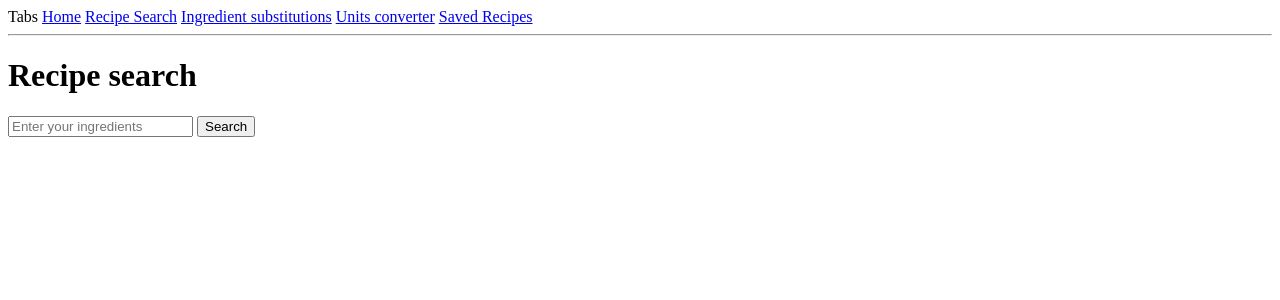
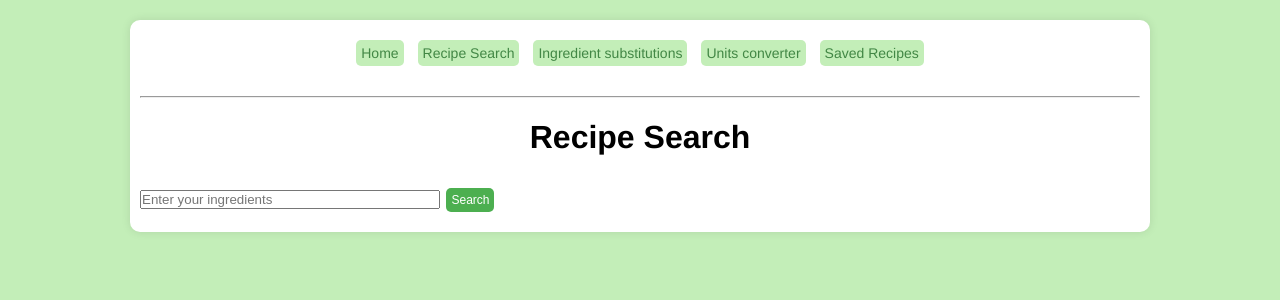
Before and after one commit to ambs5804/cfg-group-2-project, a Flask app: page /recipes in a window 1280 px wide. Shown: the top 300 px of the page. Run offline with Flask 3, Linux system fonts and the light colour scheme; data that the repository does not hold is empty.

Commit message:
css in progress. html edited

```diff
--- a/recipe_helper_website/app/static/styles/style.css
+++ b/recipe_helper_website/app/static/styles/style.css
@@ -0,0 +1,83 @@
+body {
+   font-family: Helvetica, sans-serif;
+   background: #c3eeb8;
+   justify-content: center;
+ }
+
+.content-box {
+    background-color: white; /* White background for the box */
+    padding: 10px;           /* Padding inside the box */
+    border-radius: 10px;     /* Optional: rounded corners */
+    box-shadow: 0 0 10px rgba(0, 0, 0, 0.1); /* subtle shadow */
+    max-width: 1000px;        /* Optional: max width for the box */
+    margin: 20px auto;       /* Center the box horizontally with auto margins */
+ }
+
+.button {
+    background-color: #4CAF50; /* Green background */
+    border: none;              /* Remove default border */
+    color: white;              /* White text */
+    padding: 10px 10px;        /* Padding for the button */
+    text-align: center;        /* Center the text */
+    text-decoration: none;     /* Remove underline for links */
+    display: inline-block;     /* Inline-block for spacing */
+    font-size: 15px;           /* Font size */
+    margin: 10px 2px;          /* Margin around the button */
+    cursor: pointer;           /* Pointer cursor on hover */
+    border-radius: 5px;        /* Rounded corners */
+  }
+
+.small-button {
+    background-color: #4CAF50; /* Green background */
+    border: none;              /* Remove default border */
+    color: white;              /* White text */
+    padding: 5px 5px;        /* Padding for the button */
+    text-align: center;        /* Center the text */
+    text-decoration: none;     /* Remove underline for links */
+    display: inline-block;     /* Inline-block for spacing */
+    font-size: 12px;           /* Font size */
+    margin: 10px 2px;          /* Margin around the button */
+    cursor: pointer;           /* Pointer cursor on hover */
+    border-radius: 5px;        /* Rounded corners */
+  }
+
+.header1 {
+    text-align: center;
+  }
+
+.header2 {
+ }
+
+.recipe-title {
+ text-align: center;
+ color: black;
+ text-decoration: underline;
+ }
+
+.tab-button {
+    background-color: #c3eeb8;
+    border: none;
+    color: #428745;
+    padding: 5px 5px;
+    text-align: center;
+    text-decoration: none;
+    display: inline-block;
+    font-size: 14px;
+    margin: 10px 2px;
+    cursor: pointer;
+    border-radius: 5px;
+  }
+
+.input-box {
+    width: 300px;
+    padding: 0;
+    margin: 0;
+    box-sizing: border-box;
+}
+
+.tab-header {
+    display: flex;              /* Use Flexbox */
+    justify-content: center;    /* Center the items horizontally */
+    gap: 10px;                  /* Optional: space between the buttons */
+    margin-bottom: 20px;        /* Optional: space below the tab buttons */
+}
--- a/recipe_helper_website/app/templates/base.html
+++ b/recipe_helper_website/app/templates/base.html
@@ -11,18 +11,19 @@
 </head>
 
 <body>
-  <div>
-    Tabs
-    <a href="{{ url_for('homepage') }}">Home</a>
-    <a href="{{ url_for('recipes') }}">Recipe Search</a>
-    <a href="{{ url_for('ingredients') }}">Ingredient substitutions</a>
-    <a href="{{ url_for('converter') }}">Units converter</a>
-    <a href="{{ url_for('saves') }}"> Saved Recipes</a>
+  <div class="content-box">
+    <div class="tab-header">
+    <a class="tab-button" href="{{ url_for('homepage') }}">Home</a>
+    <a class="tab-button" href="{{ url_for('recipes') }}">Recipe Search</a>
+    <a class="tab-button" href="{{ url_for('ingredients') }}">Ingredient substitutions</a>
+    <a class="tab-button" href="{{ url_for('converter') }}">Units converter</a>
+    <a class="tab-button" href="{{ url_for('saves') }}"> Saved Recipes</a>
+    </div>
     <hr>
     {% with messages = get_flashed_messages() %}
     {% if messages %}
     <ul>
-      {% for message in messages %}
+       {% for message in messages %}
       <li>{{ message }}</li>
       {% endfor %}
     </ul>
--- a/recipe_helper_website/app/templates/converter.html
+++ b/recipe_helper_website/app/templates/converter.html
@@ -1,6 +1,6 @@
 {% extends "base.html" %}
 {% block content %}
-<h1>Unit Converter</h1>
+<h1 class="header1">Unit Converter</h1>
 <form method="post">
 <div>
         <label for="amount">Amount:</label>
@@ -30,7 +30,7 @@
             <option value="fl oz">Fluid Ounce</option>7
         </select><br><br>
     </div>
-    <input type="submit" value="Convert">
+    <input class="button" type="submit" value="Convert">
 </form>
 
 {% if result is not none %}
--- a/recipe_helper_website/app/templates/recipes.html
+++ b/recipe_helper_website/app/templates/recipes.html
@@ -1,10 +1,10 @@
 {% extends "base.html" %}
 
 {% block content %}
-<h1>Recipe search</h1>
+<h1 class="header1" >Recipe Search</h1>
 <form action="/recipes">
-  <input type="text" name="ingredients" id="recipe_id" placeholder="Enter your ingredients" />
-  <button type="submit">Search</button>
+  <input class="input-box" type="text" name="ingredients" id="recipe_id" placeholder="Enter your ingredients" />
+  <button class="small-button" type="submit">Search</button>
 </form>
 {% if data %}
 {% for row in data%}
@@ -12,10 +12,11 @@
   <a href="{{api_url}}" target="blank">
     <img src="{{row.img}}">
   </a>
-  <div> <span>{{row.title}}</span>
-    <button onclick="">Save</button>
+  <div> <span class="recipe-title">{{row.title}}</span>
+    <button class="small-button" onclick="">Save</button>
   </div>
-
+  <br>
+  <br>
 </div>
 
 {%endfor%}
--- a/recipe_helper_website/app/templates/saves.html
+++ b/recipe_helper_website/app/templates/saves.html
@@ -1,7 +1,7 @@
 {% extends "base.html" %}
 
 {% block content %}
-<h1>Saved Recipes</h1>
+<h1 class="header1">Saved Recipes</h1>
 {% if data %}
 <span> {{data}} </span>
 {% else %}
```
Also changed, not shown: recipe_helper_website/app/templates/homepage.html (+6 -6 lines), recipe_helper_website/app/templates/ingredients.html (+4 -4 lines).
